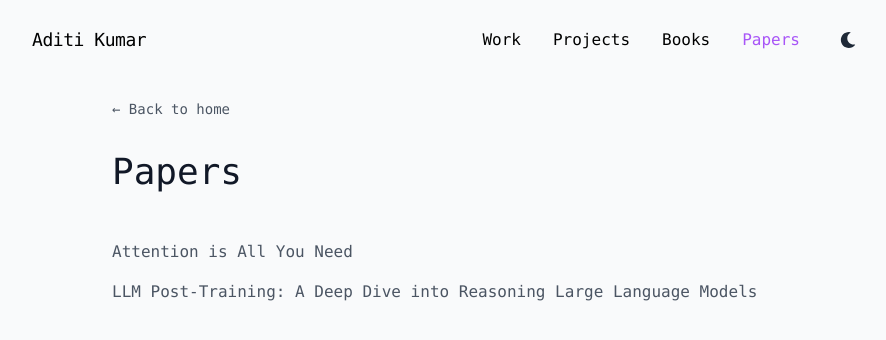
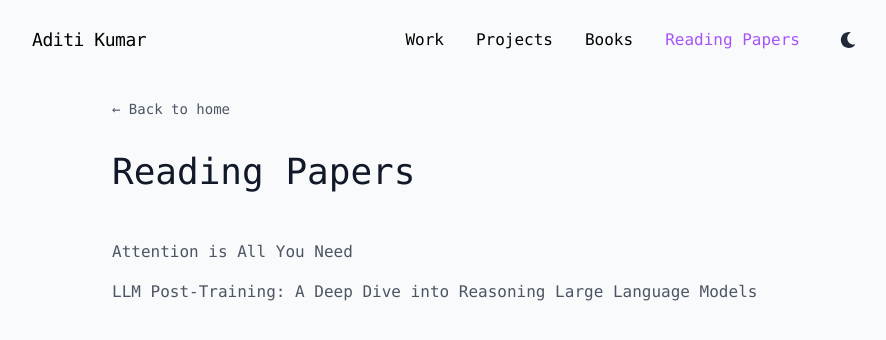
Before and after one commit to aditi1421/website, a Next.js app: page /papers in a window 1280 px wide. Shown: the top 340 px of the page, without its empty margins (192-1078 px from the left). Built offline with nearby package versions, Linux system fonts and the light colour scheme.

Commit message:
Change Papers to Reading Papers

```diff
--- a/src/app/papers/page.tsx
+++ b/src/app/papers/page.tsx
@@ -36,7 +36,7 @@ export default function Papers() {
             </Link>
 
             <h1 className="text-4xl font-mono mt-8 mb-12 text-gray-900 dark:text-white">
-              Papers
+              Reading Papers
             </h1>
 
             <div className="space-y-4">
--- a/src/components/Header.tsx
+++ b/src/components/Header.tsx
@@ -66,7 +66,7 @@ const Header = () => {
               pathname === '/papers' ? 'text-purple-500 dark:text-purple-400' : ''
             }`}
           >
-            Papers
+            Reading Papers
           </Link>
           <button
             onClick={() => setTheme(theme === 'dark' ? 'light' : 'dark')}
```
